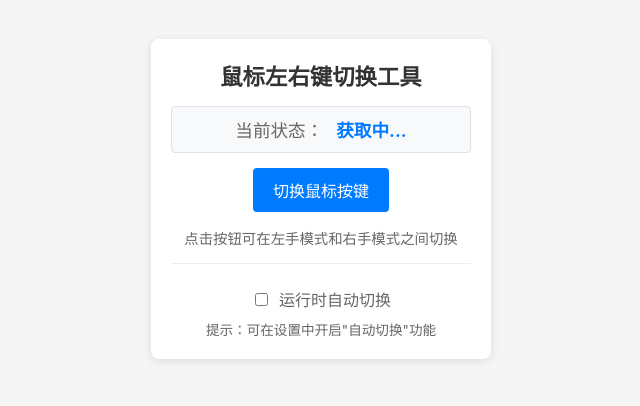
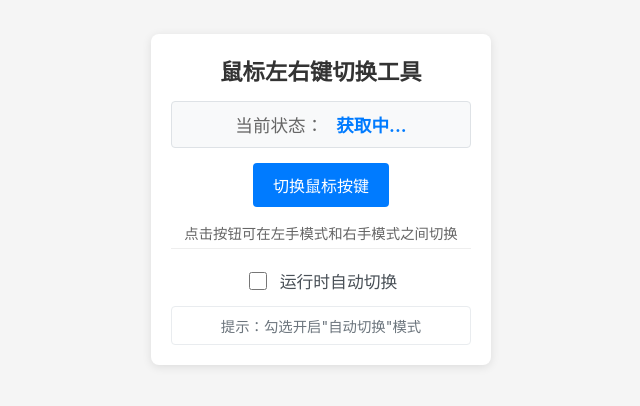
Before and after one commit to famotime/what_i_do_with_ai, a plain HTML site: page mouse_switch/index.html in a window 1280 px wide. Shown: the part 216-622 px from the top of the page, without its empty margins (319-959 px from the left). Drawn offline with Linux system fonts and the light colour scheme.

Commit message:
优化提示说明

```diff
--- a/mouse_switch/index.html
+++ b/mouse_switch/index.html
@@ -68,28 +68,42 @@
         .tip {
             color: #666;
             font-size: 0.9em;
-            margin: 10px 0;
+            margin: 10px 0 5px 0;
         }
         .config-section {
-            margin-top: 15px;
-            padding-top: 15px;
+            margin-top: 5px;
+            padding-top: 10px;
             border-top: 1px solid #eee;
         }
         .config-item {
             display: flex;
             align-items: center;
             justify-content: center;
-            margin: 8px 0;
+            margin: 5px 0;
+            padding: 5px 0;
+        }
+        .config-item input[type="checkbox"] {
+            width: 18px;
+            height: 18px;
+            cursor: pointer;
+            accent-color: #007bff;
         }
         .config-item label {
-            margin-left: 8px;
-            color: #666;
+            margin-left: 10px;
+            color: #495057;
             cursor: pointer;
+            font-size: 1.05em;
+            font-weight: 500;
+            user-select: none;
         }
         #configTip {
-            color: #666;
-            font-size: 0.85em;
+            color: #6c757d;
+            font-size: 0.9em;
             margin: 8px 0 0 0;
+            padding: 8px;
+            background-color: #fff;
+            border-radius: 4px;
+            border: 1px solid #e9ecef;
         }
     </style>
 </head>
@@ -103,14 +117,14 @@
         <div class="button-container">
             <button id="switchButton" onclick="switchMouseButtons()">切换鼠标按键</button>
         </div>
-        <p class="tip">点击按钮可在左手模式和右手模式之间切换</p>
+        <p class="tip" id="manualTip">点击按钮可在左手模式和右手模式之间切换</p>
 
         <div class="config-section">
             <div class="config-item">
                 <input type="checkbox" id="autoSwitch" onchange="updateConfig()">
                 <label for="autoSwitch">运行时自动切换</label>
             </div>
-            <p id="configTip">提示：可在设置中开启"自动切换"功能</p>
+            <p id="configTip">提示：勾选开启"自动切换"模式</p>
         </div>
     </div>
 
@@ -139,16 +153,20 @@
 
             // 更新界面
             const switchButton = document.getElementById('switchButton');
+            const manualTip = document.getElementById('manualTip');
             if (switchButton) {
                 switchButton.style.display = autoSwitch ? 'none' : 'block';
+            }
+            if (manualTip) {
+                manualTip.style.display = autoSwitch ? 'none' : 'block';
             }
 
             // 更新提示
             const configTip = document.getElementById('configTip');
             if (configTip) {
                 configTip.textContent = autoSwitch ?
-                    '提示：当前为自动切换模式，可在设置中关闭' :
-                    '提示：可在设置中开启"自动切换"功能';
+                    '当前为自动切换模式，每次运行自动切换左右键' :
+                    '当前为手动切换模式，可勾选开启"自动切换"模式';
             }
         }
     </script>
```
Also changed, not shown: mouse_switch/preload.js (+6 -2 lines), mouse_switch/手动切换模式.png (added), mouse_switch/手工切换模式.png (deleted), mouse_switch/自动切换模式.png, mouse_switch/退出到后台立即结束运行.png (added).
